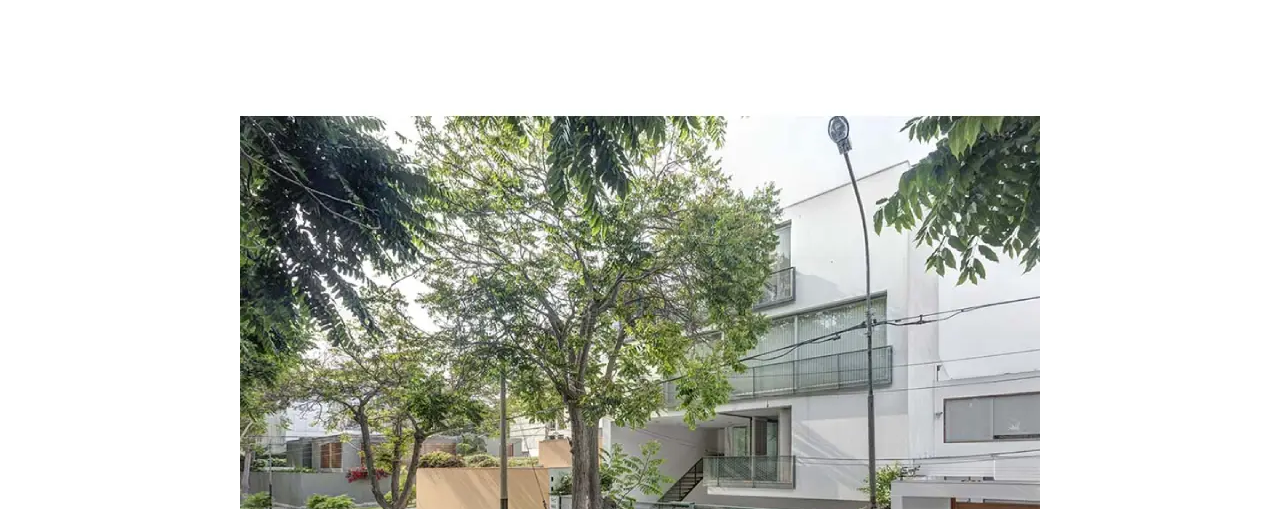
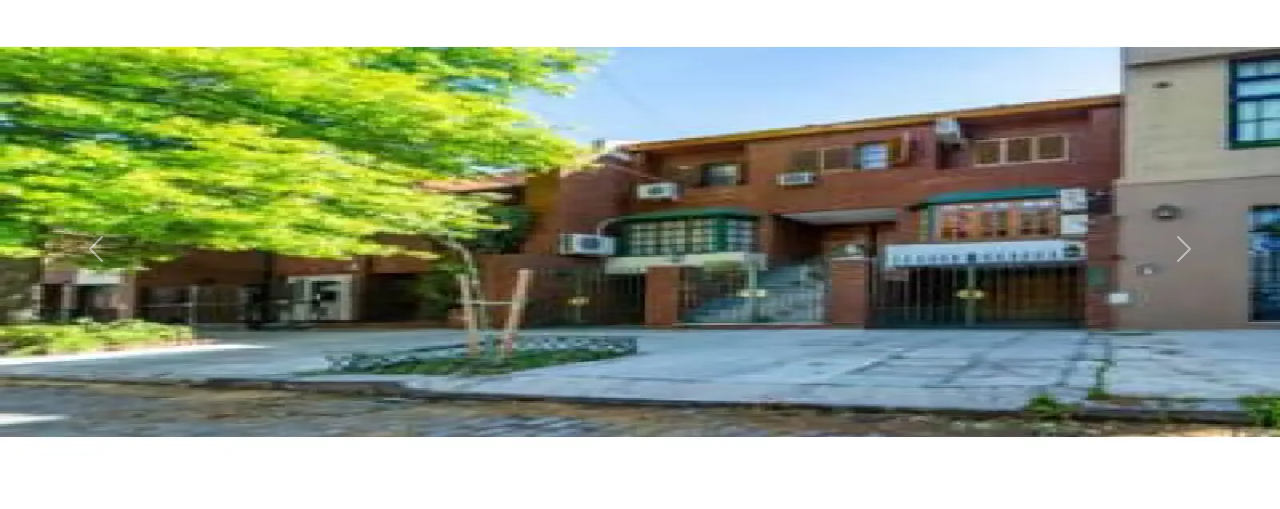
Before and after one commit to NahuelMonzon/bienes-raices, a plain HTML site: page pages/propiedades.html in a window 1280 px wide. Shown: the part 291-800 px from the top of the page. Drawn offline with nearby package versions, Linux system fonts and the light colour scheme.

```diff
--- a/css/styles.css
+++ b/css/styles.css
@@ -121,8 +121,13 @@
 .grid-item{
     display: grid;
     grid-template-columns: repeat(3,1fr);
-    gap: 20px;
+    grid-gap: 20px;
   }
+@media(max-width: 768px) {
+    .grid-item .imagen-conteiner {
+        grid-column: 1/-1;
+    }
+}
 
 .imagen-conteiner{
     max-width: 300px;
@@ -215,3 +220,12 @@
   }
 
   /* FIN FOOTER */
+
+  /* CAROUSEL */
+  .slide{
+    margin-top: 10px;
+  }
+
+  .slide img {
+    height: 65vh;
+    }
--- a/pages/propiedades.html
+++ b/pages/propiedades.html
@@ -43,7 +43,28 @@
     <main>
         <h1>Propiedades</h1>
             <h2>Unidades en Venta</h2>
-        <div id="carouselExampleCaptions" class="carousel slide">
+            <div id="carouselExample" class="carousel slide">
+                <div class="carousel-inner">
+                  <div class="carousel-item active">
+                    <img src="../assets/duplex-belgrano.webp" class="d-block w-100" alt="...">
+                  </div>
+                  <div class="carousel-item">
+                    <img src="../assets/depto-caba.webp" class="d-block w-100" alt="...">
+                  </div>
+                  <div class="carousel-item">
+                    <img src="../assets/local-flores.webp   " class="d-block w-100" alt="...">
+                  </div>
+                </div>
+                <button class="carousel-control-prev" type="button" data-bs-target="#carouselExample" data-bs-slide="prev">
+                  <span class="carousel-control-prev-icon" aria-hidden="true"></span>
+                  <span class="visually-hidden">Previous</span>
+                </button>
+                <button class="carousel-control-next" type="button" data-bs-target="#carouselExample" data-bs-slide="next">
+                  <span class="carousel-control-next-icon" aria-hidden="true"></span>
+                  <span class="visually-hidden">Next</span>
+                </button>
+              </div>
+        <!-- <div id="carouselExampleCaptions" class="carousel slide">
             <div class="carousel-indicators">
               <button type="button" data-bs-target="#carouselExampleCaptions" data-bs-slide-to="0" class="active" aria-current="true" aria-label="Slide 1"></button>
               <button type="button" data-bs-target="#carouselExampleCaptions" data-bs-slide-to="1" aria-label="Slide 2"></button>
@@ -87,7 +108,7 @@
               <span class="carousel-control-next-icon" aria-hidden="true"></span>
               <span class="visually-hidden">Next</span>
             </button>
-          </div>
+          </div> -->
     </main>
     <!-- inicio del footer -->
     <footer class="footer">
```
Also changed, not shown: 1 other file.
